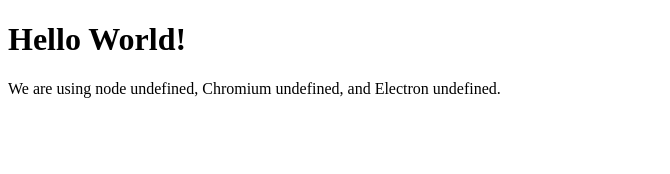
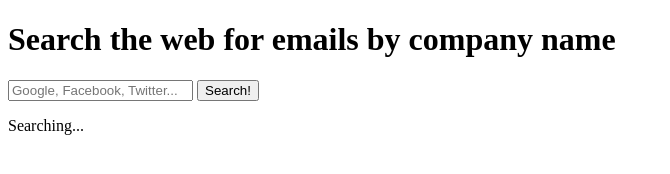
Before and after one commit to gfpacheco/email-crawler, an Electron app: page index.html in a window 800 px wide. Shown: the whole page, without its empty margins (0-670 px from the left). Drawn offline with Linux system fonts and the light colour scheme.

Commit message:
Create basic view

```diff
--- a/index.html
+++ b/index.html
@@ -5,10 +5,15 @@
     <title>Email Crawler</title>
   </head>
   <body>
-    <h1>Hello World!</h1>
-    We are using node <script>document.write(process.versions.node)</script>,
-    Chromium <script>document.write(process.versions.chrome)</script>,
-    and Electron <script>document.write(process.versions.electron)</script>.
+    <h1>Search the web for emails by company name</h1>
+    <form id="searchForm">
+      <input type="text" name="companyName" placeholder="Google, Facebook, Twitter...">
+      <input type="submit" value="Search!">
+    </form>
+    <p id="loadingIndicator">
+      Searching...
+    </p>
+    <ul id="emailList"></ul>
   </body>
 
   <script>
```
